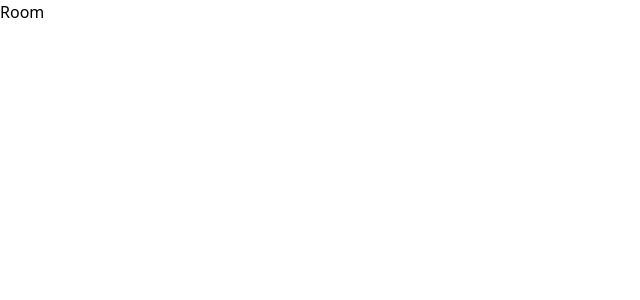
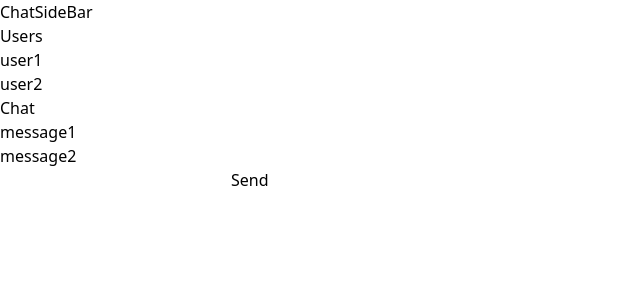
Before and after one commit to Jayanth-Parthsarathy/chattera, a React (Vite) app in the folder client/: page /room/1 in a window 1280 px wide. Shown: the top 300 px of the page, without its empty margins (0-640 px from the left). Built offline with nearby package versions, Linux system fonts and the light colour scheme.

Commit message:
Setup routes for client side

```diff
--- a/client/package.json
+++ b/client/package.json
@@ -10,6 +10,7 @@
     "preview": "vite preview"
   },
   "dependencies": {
+    "axios": "^1.4.0",
     "react": "^18.2.0",
     "react-dom": "^18.2.0",
     "react-router-dom": "^6.14.2",
--- /dev/null
+++ b/client/src/components/Chat.tsx
@@ -0,0 +1,17 @@
+import React from "react";
+
+type Props = {};
+
+const Chat = (props: Props) => {
+  return (
+    <div>
+      Chat
+      <ul>
+        <li>message1</li>
+        <li>message2</li>
+      </ul>
+    </div>
+  );
+};
+
+export default Chat;
--- /dev/null
+++ b/client/src/components/ChatSideBar.tsx
@@ -0,0 +1,20 @@
+import React from "react";
+
+type Props = {};
+
+const ChatSideBar = (props: Props) => {
+  return (
+    <div>
+      ChatSideBar
+      <div>
+        Users
+        <ul>
+          <li>user1</li>
+          <li>user2</li>
+        </ul>
+      </div>
+    </div>
+  );
+};
+
+export default ChatSideBar;
--- /dev/null
+++ b/client/src/components/MessageBox.tsx
@@ -0,0 +1,20 @@
+import React from "react";
+
+type Props = {};
+
+const MessageBox = (props: Props) => {
+  const sendMessage = (e: React.FormEvent<HTMLFormElement>) => {
+    e.preventDefault();
+    console.log("send message");
+  };
+  return (
+    <div>
+      <form onSubmit={sendMessage}>
+        <input type="text" />
+        <button type="submit">Send</button>
+      </form>
+    </div>
+  );
+};
+
+export default MessageBox;
--- a/client/src/pages/JoinRoom.tsx
+++ b/client/src/pages/JoinRoom.tsx
@@ -3,7 +3,16 @@ import React from "react";
 type Props = {};
 
 const JoinRoom = (props: Props) => {
-  return <div>JoinRoom</div>;
+  return (
+    <div>
+      <form>
+        <select>
+          <option value="Room1">Room1</option>
+          <option value="Room2">Room2</option>
+        </select>
+      </form>
+    </div>
+  );
 };
 
 export default JoinRoom;
--- a/client/src/pages/Login.tsx
+++ b/client/src/pages/Login.tsx
@@ -3,7 +3,20 @@ import React from "react";
 type Props = {};
 
 const Login = (props: Props) => {
-  return <div>Login</div>;
+  const handleSubmit = (e: React.FormEvent<HTMLFormElement>) => {
+    e.preventDefault();
+    console.log("Login");
+  };
+  return (
+    <div>
+      <h1>Login</h1>
+      <form onSubmit={handleSubmit}>
+        <input type="text" placeholder="Username" />
+        <input type="password" placeholder="Password" />
+        <button type="submit">Login</button>
+      </form>
+    </div>
+  );
 };
 
 export default Login;
--- a/client/src/pages/Register.tsx
+++ b/client/src/pages/Register.tsx
@@ -2,8 +2,21 @@ import React from "react";
 
 type Props = {};
 
-const Register = (props: Props) => {
-  return <div>Register</div>;
+const Login = (props: Props) => {
+  const handleSubmit = (e: React.FormEvent<HTMLFormElement>) => {
+    e.preventDefault();
+    console.log("Register");
+  };
+  return (
+    <div>
+      <h1>Register</h1>
+      <form onSubmit={handleSubmit}>
+        <input type="text" placeholder="Username" />
+        <input type="password" placeholder="Password" />
+        <button type="submit">Register</button>
+      </form>
+    </div>
+  );
 };
 
-export default Register;
+export default Login;
--- a/client/src/pages/Room.tsx
+++ b/client/src/pages/Room.tsx
@@ -1,9 +1,18 @@
 import React from "react";
+import ChatSideBar from "../components/ChatSideBar";
+import MessageBox from "../components/MessageBox";
+import Chat from "../components/Chat";
 
 type Props = {};
 
 const Room = (props: Props) => {
-  return <div>Room</div>;
+  return (
+    <div>
+      <ChatSideBar />
+      <Chat />
+      <MessageBox />
+    </div>
+  );
 };
 
 export default Room;
```
Also changed, not shown: 1 other file (tests, documents, lock files or other folders).
